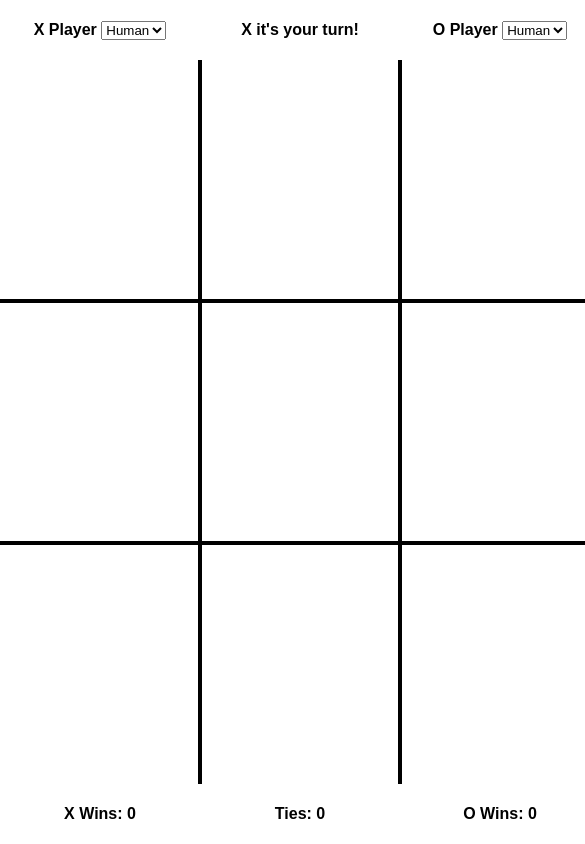
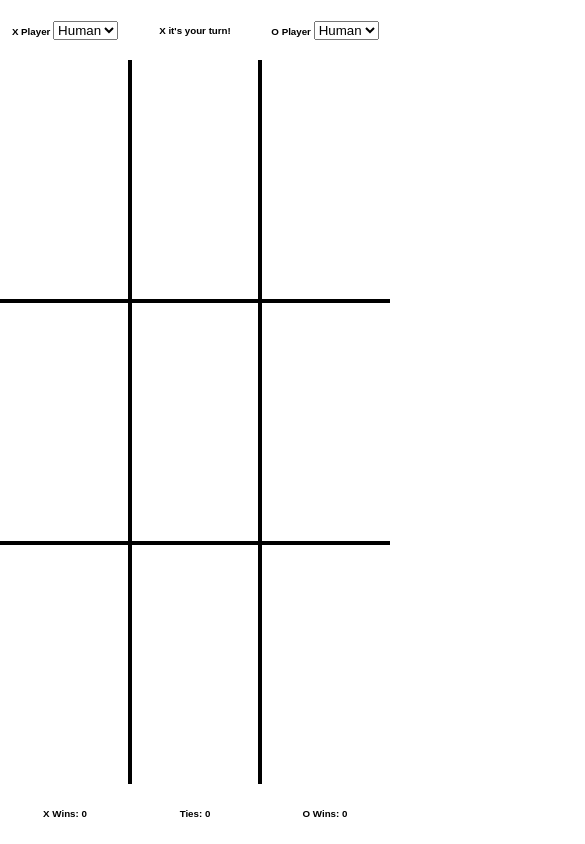
Before and after one commit to arethk/vanilla-tic-tac-toe, a plain HTML site: page index.html in a window 390 px wide. Shown: the whole page, 585 px wide, since content can reach past the window. Drawn offline with Linux system fonts and the light colour scheme.

Commit message:
better mins for mobile

```diff
--- a/style.css
+++ b/style.css
@@ -2,14 +2,15 @@ body {
     margin: 0;
     padding: 0;
     font-family: sans-serif;
+    font-size: 2.5vw;
 }
 
 .container {
     display: grid;
     height: 100vh;
     width: 100vw;
-    grid-template-rows: minmax(35px, 1fr) repeat(3, minmax(100px, 4fr)) minmax(35px, 1fr);
-    grid-template-columns: repeat(3, minmax(200px, 1fr));
+    grid-template-rows: minmax(35px, 1fr) repeat(3, minmax(35px, 4fr)) minmax(35px, 1fr);
+    grid-template-columns: repeat(3, minmax(100px, 1fr));
 }
 
 .header-left, .header-middle, .header-right, .footer-left, .footer-middle, .footer-right {
```
